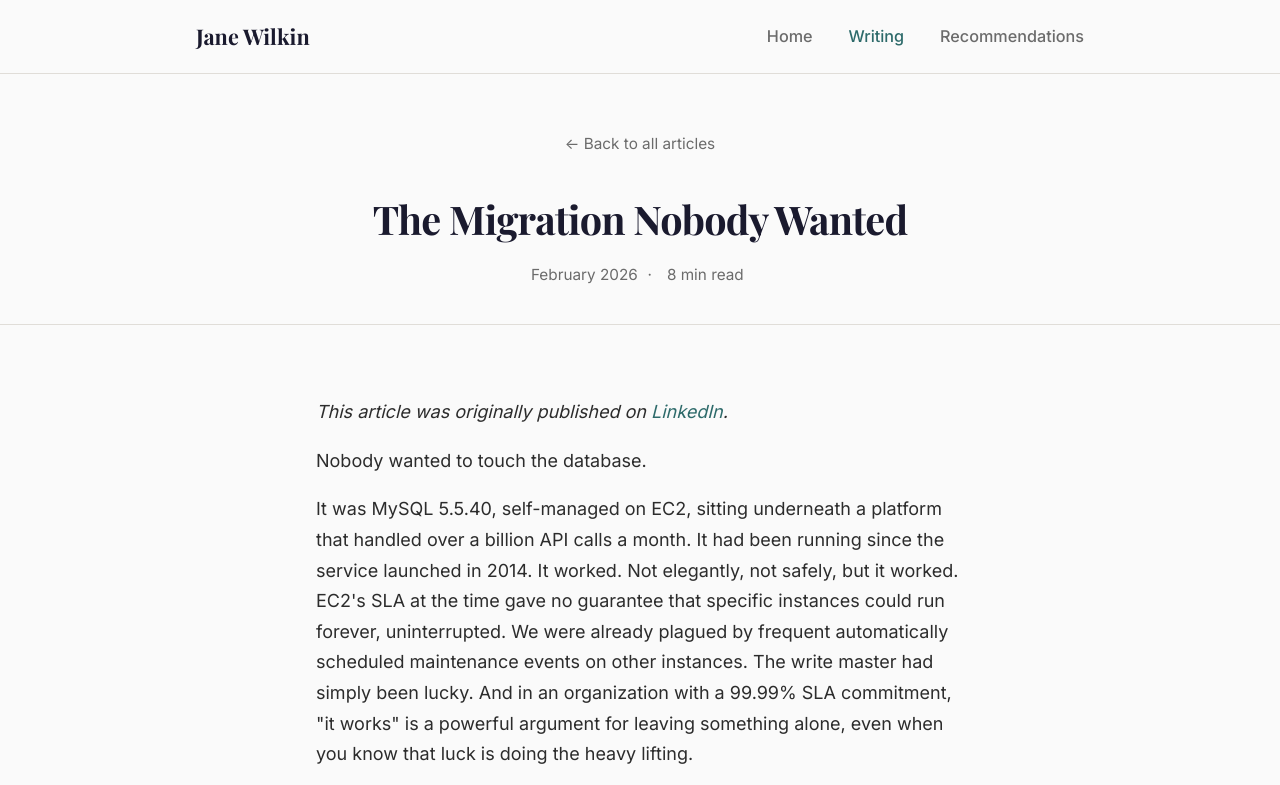
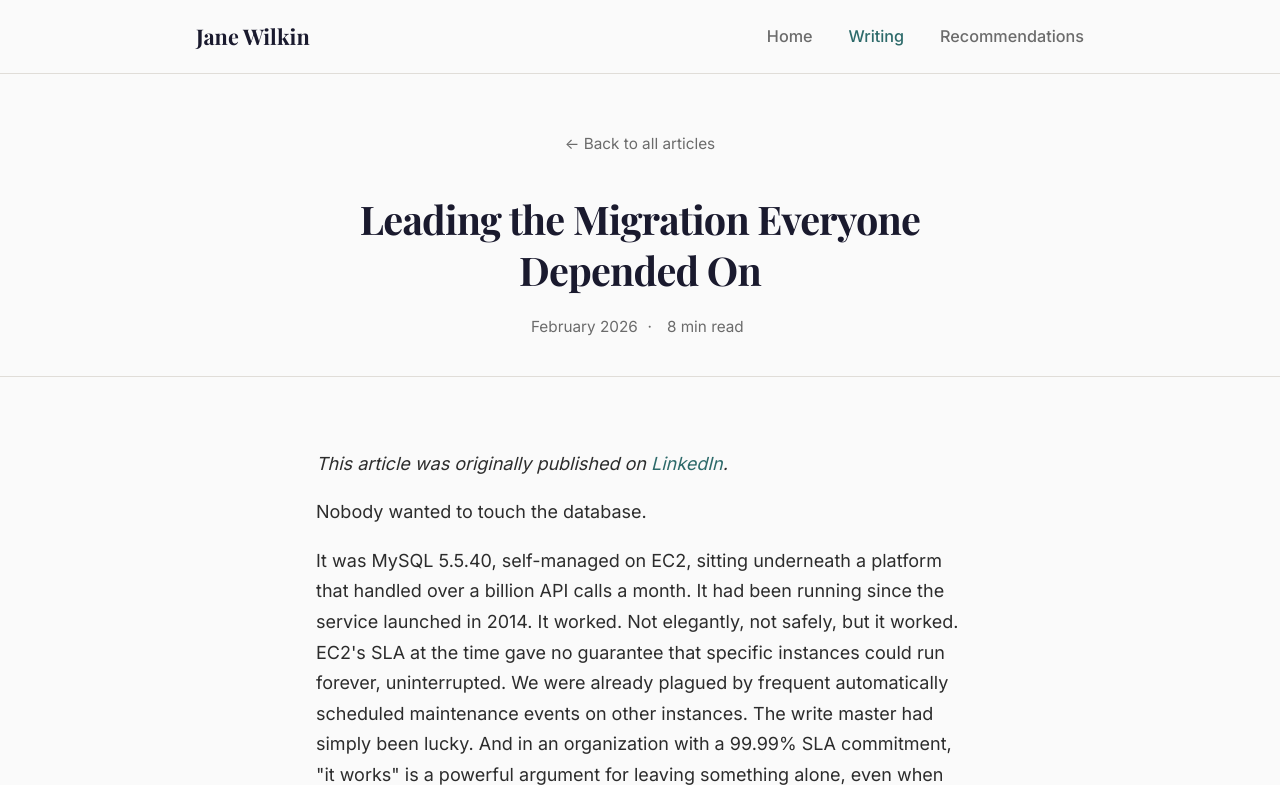
Before and after one commit to janewilkin/janewilkin.github.io, a plain HTML site: page blog/the-migration-nobody-wanted.html in a window 1280 px wide. Shown: the top 785 px of the page. Drawn offline with nearby package versions, Linux system fonts and the light colour scheme.

Commit message:
Retitle migration article: Leading the Migration Everyone Depended On
Co-Authored-By: Claude Opus 4.6 <noreply@anthropic.com>

```diff
--- a/blog/the-migration-nobody-wanted.html
+++ b/blog/the-migration-nobody-wanted.html
@@ -3,7 +3,7 @@
 <head>
   <meta charset="UTF-8">
   <meta name="viewport" content="width=device-width, initial-scale=1.0">
-  <title>The Migration Nobody Wanted - Jane Wilkin</title>
+  <title>Leading the Migration Everyone Depended On - Jane Wilkin</title>
   <meta name="description" content="How I built the case for migrating a legacy MySQL database to Aurora Global on a platform handling over a billion API calls a month.">
   <link rel="preconnect" href="https://fonts.googleapis.com">
   <link rel="preconnect" href="https://fonts.gstatic.com" crossorigin>
@@ -28,7 +28,7 @@
       <div class="article-header">
         <div class="container">
           <a href="/blog/" class="article-header__back">&larr; Back to all articles</a>
-          <h1>The Migration Nobody Wanted</h1>
+          <h1>Leading the Migration Everyone Depended On</h1>
           <div class="article-header__meta">
             <time>February 2026</time>
             <span>&middot;</span>
```
Also changed, not shown: blog/index.html (+1 -1 lines), index.html (+1 -1 lines).
